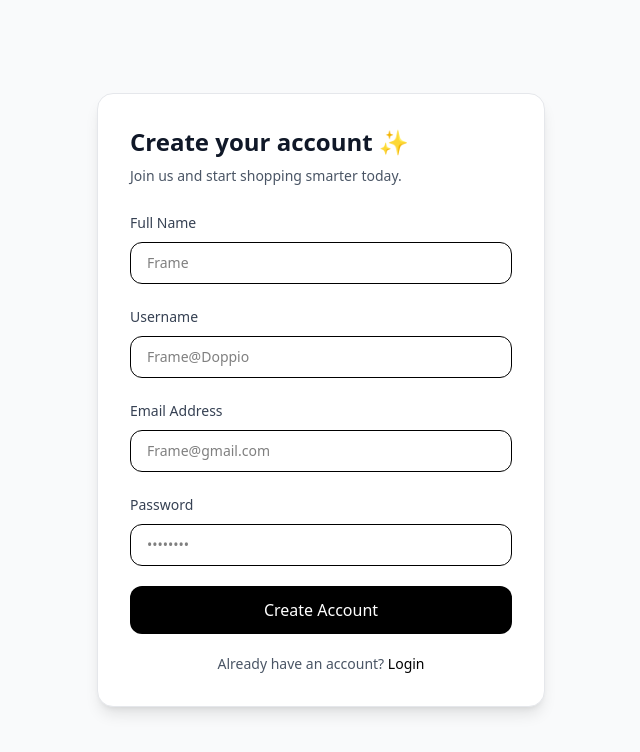
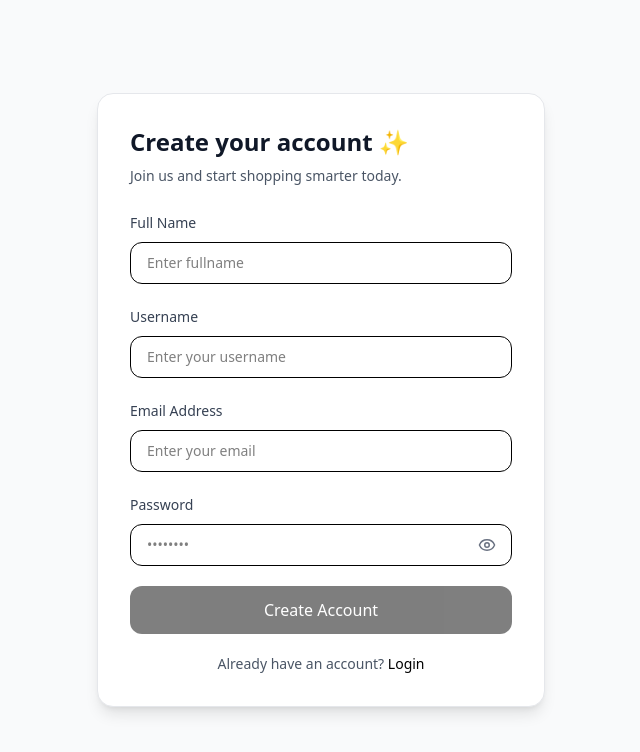
Before and after one commit to varunsharma2001/ecommerce-frontend, a Next.js app: page /register in a window 1280 px wide. Shown: the top 752 px of the page, without its empty margins (319-959 px from the left). Built offline with nearby package versions, Linux system fonts and the light colour scheme; no server answers.

Commit message:
feat:implement register page including api integration

```diff
--- a/package.json
+++ b/package.json
@@ -14,10 +14,12 @@
     "@reduxjs/toolkit": "^2.11.2",
     "axios": "^1.13.4",
     "formik": "^2.4.9",
+    "lucide-react": "^0.563.0",
     "next": "16.1.6",
     "react": "19.2.3",
     "react-dom": "19.2.3",
     "react-redux": "^9.2.0",
+    "react-toastify": "^11.0.5",
     "yup": "^1.7.1"
   },
   "devDependencies": {
--- a/src/app/components/register/RegisterForm.tsx
+++ b/src/app/components/register/RegisterForm.tsx
@@ -4,11 +4,19 @@ import {
   registerInitialValues,
   RegisterSchema,
 } from '@/app/components/register/utils/register.utils';
+import useRegister from '@/app/components/register/hooks/useRegister';
+import { Eye, EyeOff } from 'lucide-react';
+import { useState } from 'react';
 
-const RegisterForm = () => (
+const RegisterForm = () => {
+  const [showPassword, setShowPassword] = useState(false);
+  const { handleRegister, isLoading } = useRegister();
+  return (
     <div className="w-full max-w-md rounded-2xl border border-gray-200 bg-white p-8 shadow-lg">
       {/* Heading */}
-    <h1 className="text-2xl font-bold text-gray-900">Create your account ✨</h1>
+      <h1 className="text-2xl font-bold text-gray-900">
+        Create your account ✨
+      </h1>
       <p className="mt-2 text-sm text-gray-600">
         Join us and start shopping smarter today.
       </p>
@@ -19,22 +27,15 @@ const RegisterForm = () => (
         validationSchema={RegisterSchema}
         onSubmit={(values) => {
           console.log('Register Payload:', values);
-
-        // ✅ Backend Payload Ready
-        /*
-                          {
-                            email: values.email,
-                            password: values.password,
-                            username: values.username,
-                            fullName: values.fullName
-                          }
-                        */
+          handleRegister(values);
         }}
       >
         {({
           values,
           errors,
           touched,
+          isValid,
+          dirty,
           handleChange,
           handleBlur,
           handleSubmit,
@@ -51,7 +52,7 @@ const RegisterForm = () => (
                 value={values.fullName}
                 onChange={handleChange}
                 onBlur={handleBlur}
-              placeholder="Frame"
+                placeholder="Enter fullname"
                 className="mt-2 w-full rounded-xl border px-4 py-2.5 text-sm focus:ring-2 focus:ring-black focus:outline-none"
               />
               {touched.fullName && errors.fullName && (
@@ -70,7 +71,7 @@ const RegisterForm = () => (
                 value={values.username}
                 onChange={handleChange}
                 onBlur={handleBlur}
-              placeholder="Frame@Doppio"
+                placeholder="Enter your username"
                 className="mt-2 w-full rounded-xl border px-4 py-2.5 text-sm focus:ring-2 focus:ring-black focus:outline-none"
               />
               {touched.username && errors.username && (
@@ -89,7 +90,7 @@ const RegisterForm = () => (
                 value={values.email}
                 onChange={handleChange}
                 onBlur={handleBlur}
-              placeholder="Frame@gmail.com"
+                placeholder="Enter your email"
                 className="mt-2 w-full rounded-xl border px-4 py-2.5 text-sm focus:ring-2 focus:ring-black focus:outline-none"
               />
               {touched.email && errors.email && (
@@ -102,15 +103,26 @@ const RegisterForm = () => (
               <label className="text-sm font-medium text-gray-700">
                 Password
               </label>
+              <div className="relative mt-2">
                 <input
-              type="password"
+                  type={showPassword ? 'text' : 'password'}
                   name="password"
                   value={values.password}
                   onChange={handleChange}
                   onBlur={handleBlur}
                   placeholder="••••••••"
-              className="mt-2 w-full rounded-xl border px-4 py-2.5 text-sm focus:ring-2 focus:ring-black focus:outline-none"
+                  className="w-full rounded-xl border px-4 py-2.5 pr-12 text-sm focus:ring-2 focus:ring-black focus:outline-none"
                 />
+
+                {/* Toggle Button */}
+                <button
+                  type="button"
+                  onClick={() => setShowPassword(!showPassword)}
+                  className="absolute top-1/2 right-4 -translate-y-1/2 text-gray-500 hover:text-black"
+                >
+                  {showPassword ? <EyeOff size={18} /> : <Eye size={18} />}
+                </button>
+              </div>
               {touched.password && errors.password && (
                 <p className="mt-1 text-xs text-red-500">{errors.password}</p>
               )}
@@ -119,15 +131,19 @@ const RegisterForm = () => (
             {/* Submit Button */}
             <button
               type="submit"
-            className="w-full rounded-xl bg-black py-3 font-medium text-white transition hover:bg-gray-800"
+              disabled={!isValid || !dirty || isLoading}
+              className="w-full rounded-xl bg-black py-3 font-medium text-white transition hover:bg-gray-800 disabled:cursor-not-allowed disabled:opacity-50"
             >
-            Create Account
+              {isLoading ? 'Creating...' : 'Create Account'}
             </button>
 
             {/* Login Link */}
             <p className="text-center text-sm text-gray-600">
               Already have an account?{' '}
-            <a href="/login" className="font-medium text-black hover:underline">
+              <a
+                href="/login"
+                className="font-medium text-black hover:underline"
+              >
                 Login
               </a>
             </p>
@@ -136,4 +152,5 @@ const RegisterForm = () => (
       </Formik>
     </div>
   );
+};
 export default RegisterForm;
--- /dev/null
+++ b/src/app/components/register/hooks/useRegister.ts
@@ -0,0 +1,30 @@
+import { useState } from 'react';
+import { registerUser } from '@/app/services/auth/authService';
+import { RegisterPayload } from '@/app/types/auth';
+import { useRouter } from 'next/navigation';
+import { showError, showSuccess } from '@/app/utils/toast';
+
+const useRegister = () => {
+  const [isLoading, setIsLoading] = useState(false);
+  const router = useRouter();
+  const handleRegister = async (payload: RegisterPayload) => {
+    setIsLoading(true);
+    try {
+      await registerUser(payload);
+      showSuccess('Registered successfully 🎉', 3000);
+      router.push('/login');
+    } catch (error: any) {
+      showError(
+        error?.response?.data?.message || 'Something went wrong ❌',
+        5000
+      );
+    } finally {
+      setIsLoading(false);
+    }
+  };
+  return {
+    handleRegister,
+    isLoading,
+  };
+};
+export default useRegister;
--- a/src/app/layout.tsx
+++ b/src/app/layout.tsx
@@ -1,6 +1,8 @@
-import type {Metadata} from 'next';
+import type { Metadata } from 'next';
 import './globals.css';
-import Providers from "@/app/provider";
+import Providers from '@/app/provider';
+import { ToastContainer } from 'react-toastify';
+import 'react-toastify/dist/ReactToastify.css';
 
 export const metadata: Metadata = {
   title: 'Create Next App',
@@ -17,6 +19,7 @@ export default function RootLayout({
       <body className="flex min-h-screen flex-col">
         <Providers>
           {children}
+          <ToastContainer position="top-right" autoClose={3000} />
         </Providers>
       </body>
     </html>
--- a/src/app/redux/slices/auth.slice.ts
+++ b/src/app/redux/slices/auth.slice.ts
@@ -1,4 +1,4 @@
-import {createSlice, PayloadAction} from "@reduxjs/toolkit";
+import { createSlice, PayloadAction } from '@reduxjs/toolkit';
 
 interface AuthState {
   accessToken: string | null;
@@ -11,7 +11,9 @@ const initialState: AuthState = {
 };
 
 export const authSlice = createSlice({
-    name: "auth", initialState, reducers: {
+  name: 'auth',
+  initialState,
+  reducers: {
     setCredentials: (state, action: PayloadAction<AuthState>) => {
       state.accessToken = action.payload.accessToken;
       state.user = action.payload.user;
@@ -20,9 +22,7 @@ export const authSlice = createSlice({
       state.accessToken = null;
       state.user = null;
     },
-
-    }
-
-})
-export const {setCredentials, logout} = authSlice.actions;
+  },
+});
+export const { setCredentials, logout } = authSlice.actions;
 export default authSlice.reducer;
--- a/src/app/redux/store.ts
+++ b/src/app/redux/store.ts
@@ -1,8 +1,8 @@
-import {configureStore} from "@reduxjs/toolkit";
-import authReducer from "./slices/auth.slice"
+import { configureStore } from '@reduxjs/toolkit';
+import authReducer from './slices/auth.slice';
 
 export const store = configureStore({
-    reducer: {
-        auth: authReducer
-    }
-})
+  reducer: {
+    auth: authReducer,
+  },
+});
--- /dev/null
+++ b/src/app/services/auth/authService.ts
@@ -0,0 +1,24 @@
+import api from '@/app/utils/api';
+import { RegisterPayload } from '@/app/types/auth';
+
+export const registerUser = async (payload: RegisterPayload) => {
+  const { data } = await api.post('/users/register', payload, {
+    withCredentials: true,
+  });
+  return data;
+};
+
+export const loginUser = async (credentials: any) => {
+  const { data } = await api.post('/auth/login', credentials, {
+    withCredentials: true,
+  });
+  return data;
+};
+export const logoutUser = async () => {
+  const { data } = await api.post(
+    '/auth/logout',
+    {},
+    { withCredentials: true }
+  );
+  return data;
+};
--- /dev/null
+++ b/src/app/types/auth.ts
@@ -0,0 +1,11 @@
+export interface RegisterPayload {
+  username: string;
+  fullName: string;
+  email: string;
+  password: string;
+}
+
+export interface LoginPayload {
+  email: string;
+  password: string;
+}
--- /dev/null
+++ b/src/app/utils/toast.ts
@@ -0,0 +1,16 @@
+import { toast } from 'react-toastify';
+
+export const showSuccess = (msg: string, time = 3000) =>
+  toast.success(msg, {
+    autoClose: time,
+  });
+
+export const showError = (msg: string, time = 4000) =>
+  toast.error(msg, {
+    autoClose: time,
+  });
+
+export const showInfo = (msg: string, time = 2000) =>
+  toast.info(msg, {
+    autoClose: time,
+  });
```
Also changed, not shown: src/app/(store)/page.tsx (+8 -8 lines), src/app/provider.tsx (+7 -9 lines), src/app/utils/api.ts (+8 -7 lines), 1 other file (tests, documents, lock files or other folders). Lines whose indentation alone changed are shown as unchanged.
